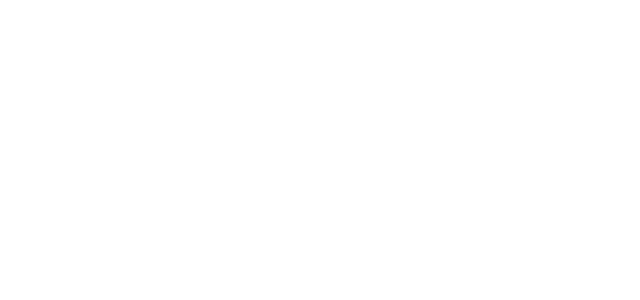
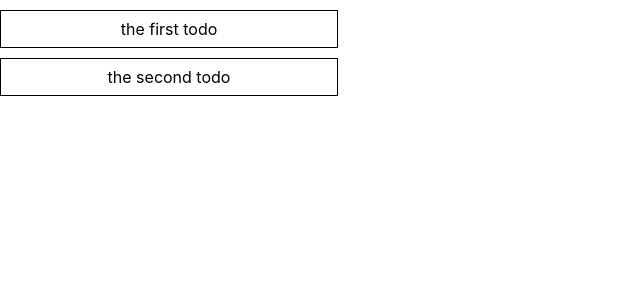
Before and after one commit to HUANGXA21/daty10-homework, a React (Create React App) app: page / in a window 1280 px wide. Shown: the top 300 px of the page, without its empty margins (0-640 px from the left). Built offline with nearby package versions, Linux system fonts and the light colour scheme.

Commit message:
feat: add todo

```diff
--- a/src/App.css
+++ b/src/App.css
@@ -1,40 +1,10 @@
-/*
-.App {
-  text-align: center;
+.todo-item {
+    width: 320px;
+    padding: 8px;
+    border: 1px solid black;
+    margin-top: 10px;
+    text-align: center;
 }
-
-.App-logo {
-  height: 40vmin;
-  pointer-events: none;
+.todo-item.todo-done{
+    text-decoration: line-through;
 }
-
-@media (prefers-reduced-motion: no-preference) {
-  .App-logo {
-    animation: App-logo-spin infinite 20s linear;
-  }
-}
-
-.App-header {
-  background-color: #282c34;
-  min-height: 100vh;
-  display: flex;
-  flex-direction: column;
-  align-items: center;
-  justify-content: center;
-  font-size: calc(10px + 2vmin);
-  color: white;
-}
-
-.App-link {
-  color: #61dafb;
-}
-
-@keyframes App-logo-spin {
-  from {
-    transform: rotate(0deg);
-  }
-  to {
-    transform: rotate(360deg);
-  }
-}
-*/
--- a/src/App.js
+++ b/src/App.js
@@ -1,9 +1,48 @@
+import {createContext, useContext, useReducer} from "react";
+import "./App.css"
+
+export const initState = [
+
+    {id: 1, text: "the first todo", done: false},
+
+    {id: 2, text: "the second todo", done: true},
+
+];
+export const TodoContext = createContext()
+
+function TodoItem(props) {
+    return <div className={"todo-item"}>
+    <span className={
+        props.todo.done ? "todo-done" : ""
+    }>
+      {props.todo.text}
+    </span>
+    </div>
+}
+
+function TodoGroup() {
+    const {state, dispatch} = useContext(TodoContext)
+
+    return <div>
+        {
+            state.map((item, index) => {
+                return <TodoItem todo={item} key={index} index={index}/>
+            })
+        }
+    </div>
+}
+
+export function todoReducer(state, action) {
+    return state
+}
 
 function App() {
-
+    const [state, dispatch] = useReducer(todoReducer, initState);
     return (
-        <div className="App">
-
+        <div>
+            <TodoContext.Provider value={{state, dispatch}}>
+                <TodoGroup/>
+            </TodoContext.Provider>
         </div>
     );
 }
```
